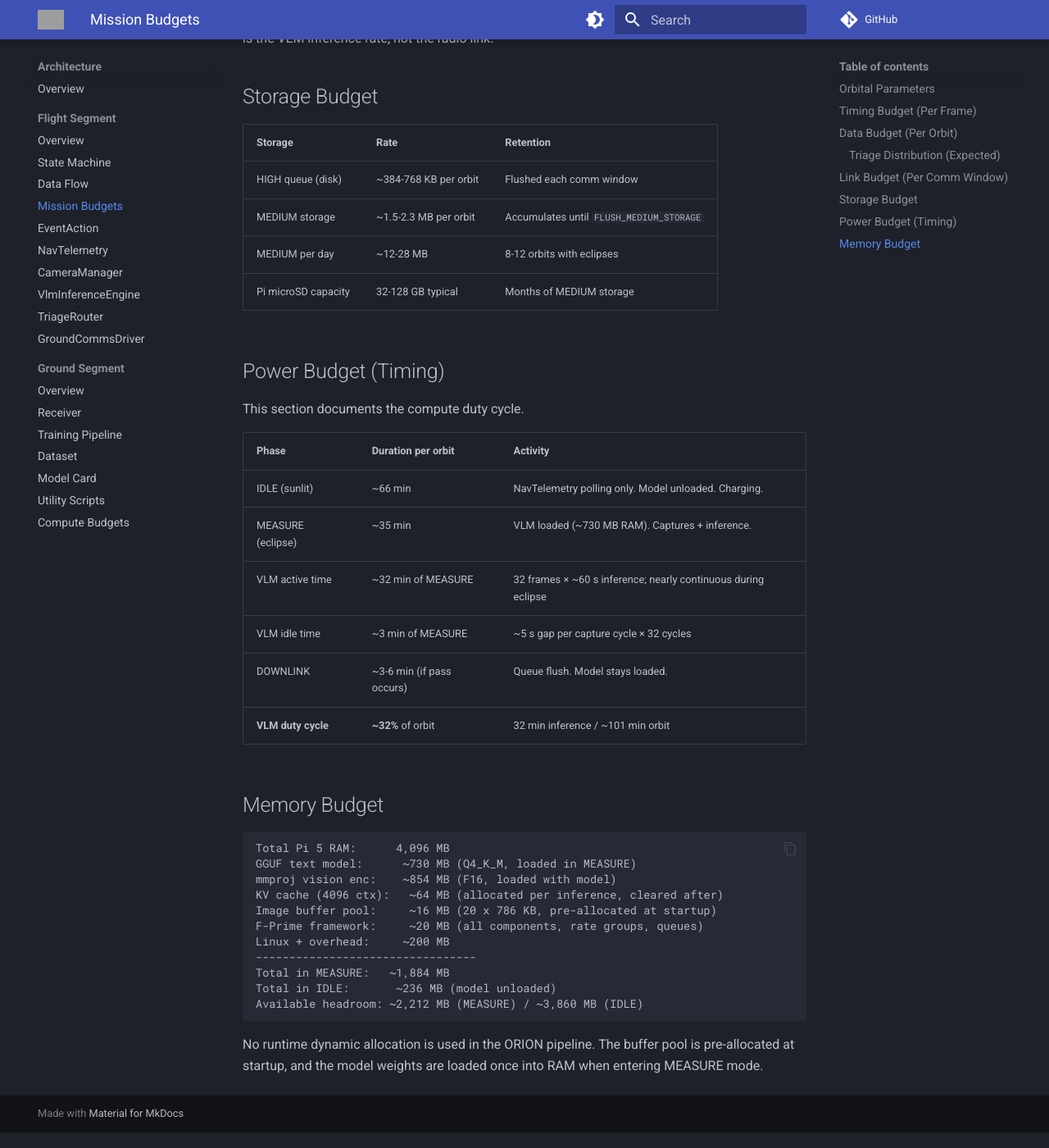
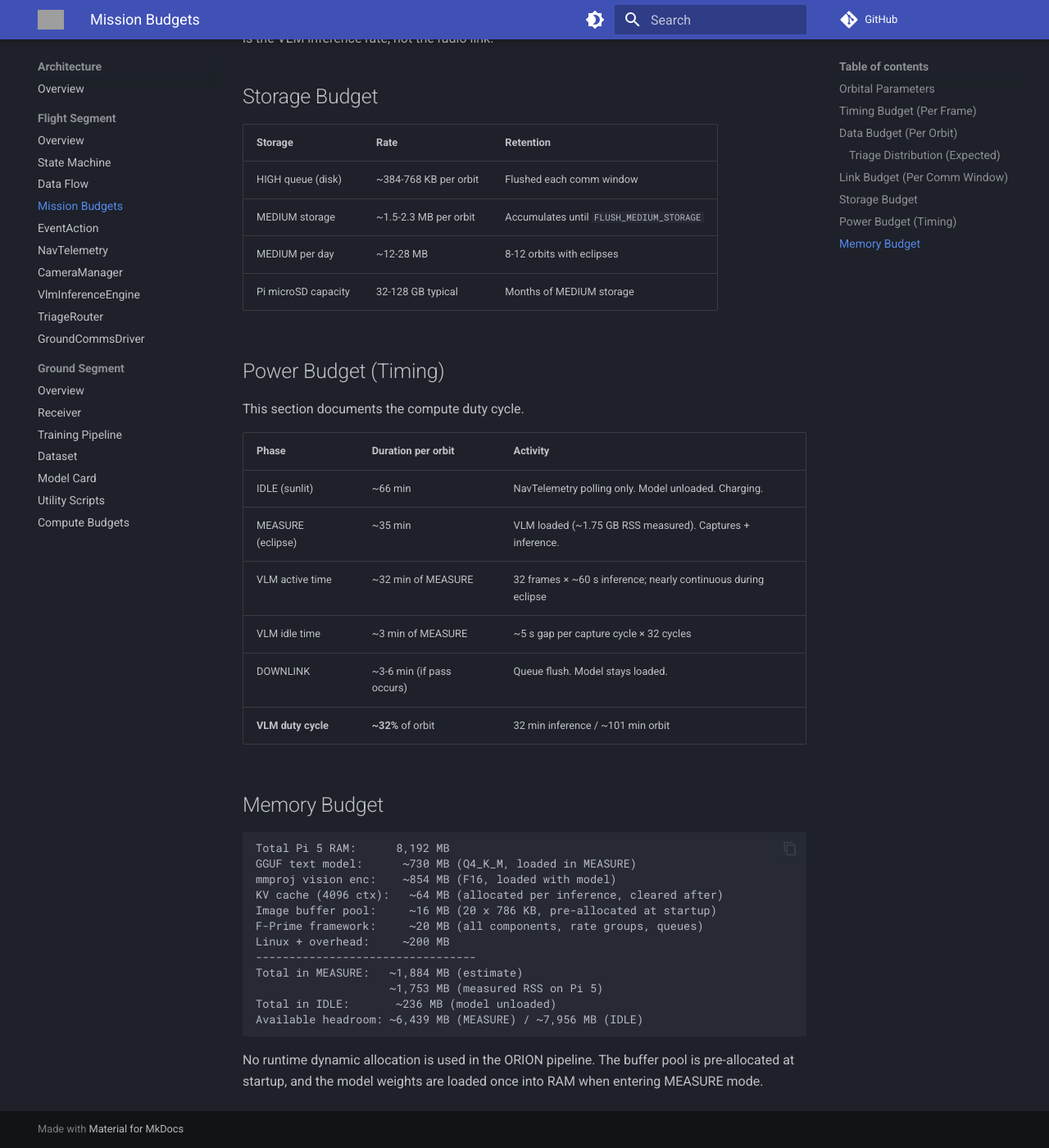
Before and after one commit to Saransh-cpp/ORION, an MkDocs documentation site: the page built from docs/architecture/budgets.md, in a window 1280 px wide and 1400 px high, scrolled down 2823 px. Shown: the whole window at 82% size. Built offline with MkDocs 1.6.1 and Material for MkDocs 9.7.7, drawn with Linux system fonts in a browser that asks for light colours; comment, search, counter and statistics services are not loaded; grey boxes are pictures that could not be loaded.

````diff
--- a/docs/architecture/budgets.md
+++ b/docs/architecture/budgets.md
@@ -83,7 +83,7 @@ This section documents the compute duty cycle.
 | Phase              | Duration per orbit        | Activity                                                      |
 | ------------------ | ------------------------- | ------------------------------------------------------------- |
 | IDLE (sunlit)      | ~66 min                   | NavTelemetry polling only. Model unloaded. Charging.          |
-| MEASURE (eclipse)  | ~35 min                   | VLM loaded (~730 MB RAM). Captures + inference.               |
+| MEASURE (eclipse)  | ~35 min                   | VLM loaded (~1.75 GB RSS measured). Captures + inference.     |
 | VLM active time    | ~32 min of MEASURE        | 32 frames × ~60 s inference; nearly continuous during eclipse |
 | VLM idle time      | ~3 min of MEASURE         | ~5 s gap per capture cycle × 32 cycles                        |
 | DOWNLINK           | ~3-6 min (if pass occurs) | Queue flush. Model stays loaded.                              |
@@ -92,7 +92,7 @@ This section documents the compute duty cycle.
 ## Memory Budget
 
 ```
-Total Pi 5 RAM:      4,096 MB
+Total Pi 5 RAM:      8,192 MB
 GGUF text model:      ~730 MB (Q4_K_M, loaded in MEASURE)
 mmproj vision enc:    ~854 MB (F16, loaded with model)
 KV cache (4096 ctx):   ~64 MB (allocated per inference, cleared after)
@@ -100,9 +100,10 @@ Image buffer pool:     ~16 MB (20 x 786 KB, pre-allocated at startup)
 F-Prime framework:     ~20 MB (all components, rate groups, queues)
 Linux + overhead:     ~200 MB
 ---------------------------------
-Total in MEASURE:   ~1,884 MB
+Total in MEASURE:   ~1,884 MB (estimate)
+                    ~1,753 MB (measured RSS on Pi 5)
 Total in IDLE:       ~236 MB (model unloaded)
-Available headroom: ~2,212 MB (MEASURE) / ~3,860 MB (IDLE)
+Available headroom: ~6,439 MB (MEASURE) / ~7,956 MB (IDLE)
 ```
 
 No runtime dynamic allocation is used in the ORION pipeline. The buffer pool is pre-allocated at startup, and the model weights are loaded once into RAM when entering MEASURE mode.
````
Also changed, not shown: other parts of docs/architecture/budgets.md (+1 -1 lines), README.md (+11 -10 lines), docs/architecture/data-flow.md (+1 -1 lines), docs/guides/deployment.md (+1 -1 lines), docs/guides/quantization.md (+1 -1 lines), flight_segment/orion/Orion/Components/VlmInferenceEngine/docs/sdd.md (+1 -1 lines), ground_segment/training/orion_lora_weights/README.md (+6 -4 lines).
